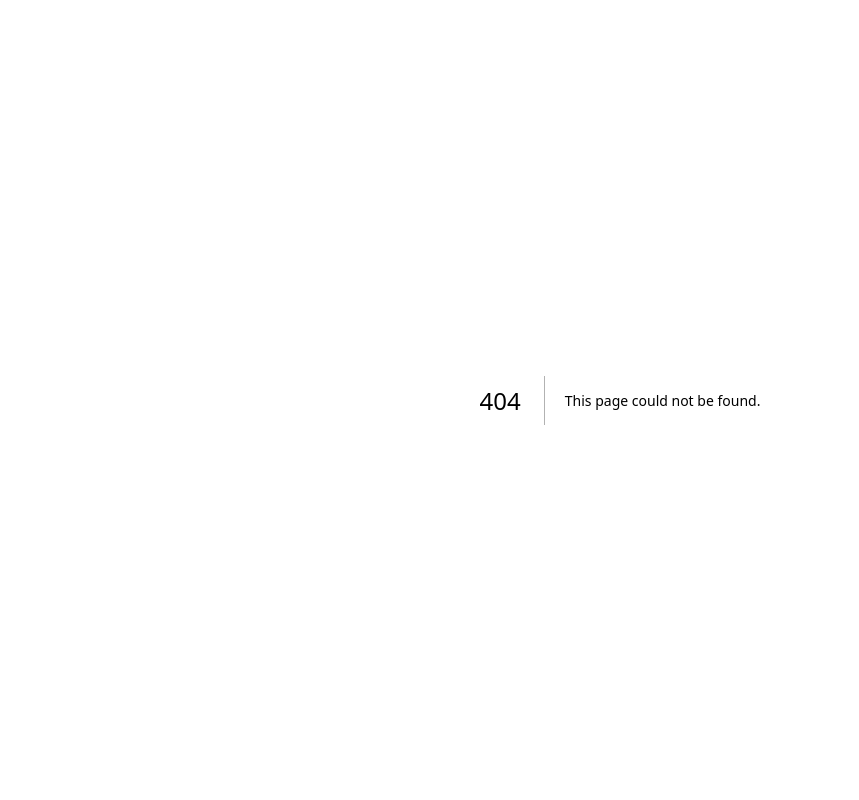
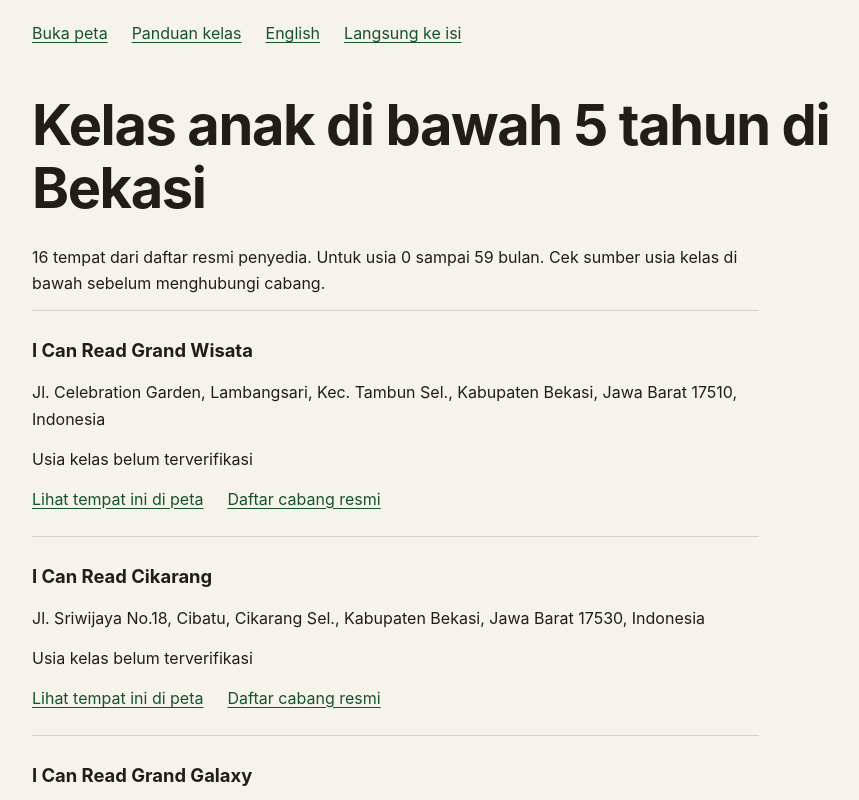
Before and after one commit to Derryl-Ditra/map-explora, a Next.js app: page /id/activities/bekasi/ in a window 1280 px wide. Before the commit this address had no page. Shown: the top 800 px of the page, without its empty margins (20-879 px from the left). Built offline with nearby package versions, Linux system fonts and the light colour scheme.

Commit message:
Create page.tsx

```diff
--- /dev/null
+++ b/src/app/id/activities/[slug]/page.tsx
@@ -0,0 +1,12 @@
+import type {Metadata} from 'next';
+import {GuideShell, GroupGuide} from '@/components/GuideContent';
+import {localizeGroup, languageLinks, prefix} from '@/utils/bilingual';
+import {buildAnswerGroups, SITE_URL} from '@/utils/discovery';
+import {VENUES} from '@/data/venues';
+import {notFound} from 'next/navigation';
+const lang='id' as const;
+const groups=buildAnswerGroups(VENUES);
+export const dynamicParams=false;
+export function generateStaticParams(){return groups.map(g=>({slug:g.slug}));}
+export async function generateMetadata({params}:{params:Promise<{slug:string}>}):Promise<Metadata>{const {slug}=await params;const g=groups.find(g=>g.slug===slug);if(!g)return {};const path='/activities/'+slug+'/';return {title:localizeGroup(g,lang),alternates:{canonical:SITE_URL+prefix(lang)+path,languages:languageLinks(path)}};}
+export default async function Page({params}:{params:Promise<{slug:string}>}){const {slug}=await params;if(!groups.some(g=>g.slug===slug))notFound();return <GuideShell lang={lang} path={'/activities/'+slug+'/'}><GroupGuide slug={slug} lang={lang}/></GuideShell>;}
```
